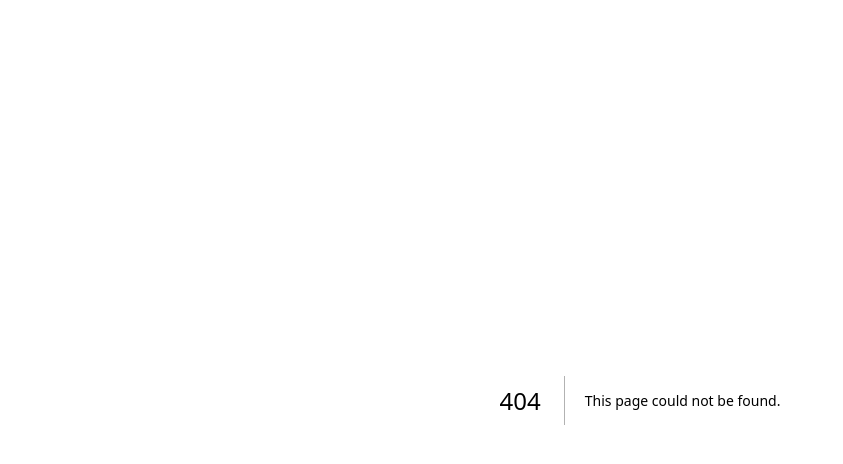
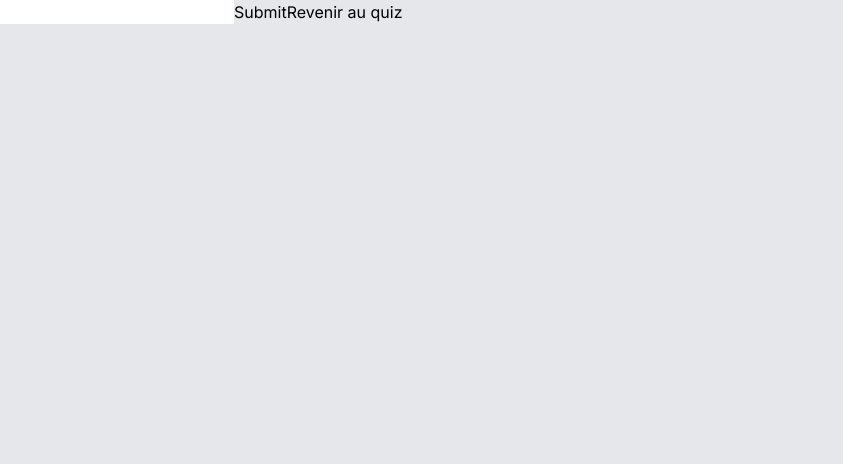
Before and after one commit to maylangomes/quiz, a Next.js app: page /editQuestion in a window 1280 px wide. Before the commit this address had no page. Shown: the top 464 px of the page, without its empty margins (0-843 px from the left). Built offline with nearby package versions, Linux system fonts and the light colour scheme.

Commit message:
fix: requete placée dans un composant

```diff
--- /dev/null
+++ b/src/app/editQuestion/page.tsx
@@ -0,0 +1,29 @@
+'use client'
+
+import React, { useState } from 'react';
+import Link from "next/link";
+
+const InputPage = () => {
+  const [value, setValue] = useState('');
+
+  const handleChange = (e: any) => {
+    setValue(e.target.value);
+  };
+
+  const handleSubmit = (e: any) => {
+    e.preventDefault();
+    localStorage.setItem('userInput', value);
+  };
+
+  return (
+    <div>
+      <form onSubmit={handleSubmit}>
+        <input type="text" value={value} onChange={handleChange} />
+        <button type="submit">Submit</button>
+        <Link href="/">Revenir au quiz</Link>
+      </form>
+    </div>
+  );
+};
+
+export default InputPage;
--- a/src/app/page.tsx
+++ b/src/app/page.tsx
@@ -31,22 +31,9 @@ import {
 import { Button as ButtonDialogue } from "@/components/ui/button";
 import { cn } from "@/lib/utils";
 import {Slider} from "@nextui-org/react";
-import InputPrenom from '@/components/ui/request/page';
-
-// function TextFieldError({ error }: { error?: string }) {
-//   return error ? (
-//     <div
-//       style={{
-//         color: "red",
-//         position: "absolute",
-//         top: "-16px",
-//         fontSize: "0.8em"
-//       }}
-//     >
-//       {error}
-//     </div>
-//   ) : null;
-// }
+import InputPrenom from '@/components/ui/question1/page';
+import Link from "next/link";
+import Request from "@/components/ui/request/page";
 
 
 const Quiz = () => {
@@ -54,30 +41,18 @@ const Quiz = () => {
   console.log(errors);
   const [isSubmit, setIsSubmit] = useState(false);
   const [showQuestion6, setShowQuestion6] = useState(false);
-  const [sliderValue, setSliderValue] = useState<number | number[] | string >(40);
+  const [sliderValue, setSliderValue] = useState<any>(40);
+  const [userInput, setUserInput] = useState('');
 
-  const onSubmit = async (data: any) => {
-    setIsSubmit(true);
-    try {
-      const answers = {
-        nom: data.nom,
-        question1: data.question1,
-        question2: data.question2,
-        question3: data.Question3,
-        question4: data.question4,
-        question5: data.question5,
-        question6: data.question6,
-        question6bis: data.question6bis,
-        question7: data.question7,
-        question8: sliderValue
-      };
-      await supabase.from('answer').insert(answers).select();
-      console.log('Form submitted successfully!');
-    } catch (error: any) {
-      console.error('Failed to submit form:', error.message);
-    } finally {
-      setIsSubmit(false);
+  useEffect(() => {
+    const storedInput = localStorage.getItem('userInput');
+    if (storedInput) {
+      setUserInput(storedInput);
     }
+  }, []);
+
+  const onSubmit = (data: any) => {
+    Request(data, sliderValue, setIsSubmit);
   };
 
   const handleQuestionAChange = (e: any) => {
@@ -86,8 +61,10 @@ const Quiz = () => {
 
   return (
     <form onSubmit={handleSubmit(onSubmit)} className="max-w-xl mx-auto mt-8 bg-gray-800 text-gray-200 p-6 rounded-lg">
-      <InputPrenom register={register} />
+      <InputPrenom register={register} errors={errors} />
       <div className="mt-8">
+        <Link href="/editQuestion">Page éditeur</Link>
+        <h2>User Input: {userInput}</h2>
         <h2 className="text-lg font-semibold">Question 1 : Nom du plus grand joueur de basket de l'histoire</h2>
         <p className='text-sm'>Aucun jugement, tu peux citer n'importe lequel (même Westbrook).</p>
         <Input type="text" {...register("question1")} className="mt-1 w-full bg-gray-200 text-gray-800 px-3 py-2 rounded-lg" />
@@ -146,7 +123,7 @@ const Quiz = () => {
         /> */}
       </div>
       <div className="mt-8">
-        <h2 className="text-lg font-semibold">Question 4 : Quels sont les 3 éléments les plus importants pour le shoot au basket ?</h2>
+        <h2 className="text-lg font-semibold">Question 4 : Quels sont les éléments les plus importants pour le shoot au basket ?</h2>
         <p className='text-sm'>Oui c'est une question très relative, mais je suis coach so I don't care.</p>
         <Controller
           control={control}
--- /dev/null
+++ b/src/components/ui/question1/page.tsx
@@ -0,0 +1,15 @@
+import React from 'react';
+import { Input } from "@/components/ui/input";
+
+const InputPrenom: React.FC<any> = ({ register, errors }) => {
+  return (
+    <div>
+    <h2 className="text-xl font-bold text-primary">NOM PRENOM *</h2>
+    <p className='text-sm'>* sans quoi vos réponses ne seront pas prise en compte.</p>
+    <Input type="text" {...register("nom", { required: true, maxLength: 60 })} className="mt-1 w-full bg-gray-200 text-gray-800" />
+    {errors.nom && errors.nom.message?.toString()}
+  </div>
+  );
+};
+
+export default InputPrenom;
--- a/src/components/ui/request/page.tsx
+++ b/src/components/ui/request/page.tsx
@@ -1,14 +1,27 @@
-import React from 'react';
-import { Input } from "@/components/ui/input";
+import { supabase } from '../../../../utils/supabase';
 
-const InputPrenom: React.FC<any> = ({ register }) => {
-  return (
-    <div>
-    <h2 className="text-xl font-bold text-primary">NOM PRENOM *</h2>
-    <p className='text-sm'>* sans quoi vos réponses ne seront pas prise en compte.</p>
-    <Input type="text" {...register("nom", { required: true, maxLength: 60 })} className="mt-1 w-full" />
-  </div>
-  );
+const Request = async (data: any, sliderValue: number, setIsSubmit: (value: boolean) => void) => {
+  setIsSubmit(true);
+  try {
+    const answers = {
+      nom: data.nom,
+      question1: data.question1,
+      question2: data.question2,
+      question3: data.Question3,
+      question4: data.question4,
+      question5: data.question5,
+      question6: data.question6,
+      question6bis: data.question6bis,
+      question7: data.question7,
+      question8: sliderValue
+    };
+    await supabase.from('answer').insert(answers).select();
+    console.log('Request send !');
+  } catch (error: any) {
+    console.error('error request :', error.message);
+  } finally {
+    setIsSubmit(false);
+  }
 };
 
-export default InputPrenom;
+export default Request;
```
